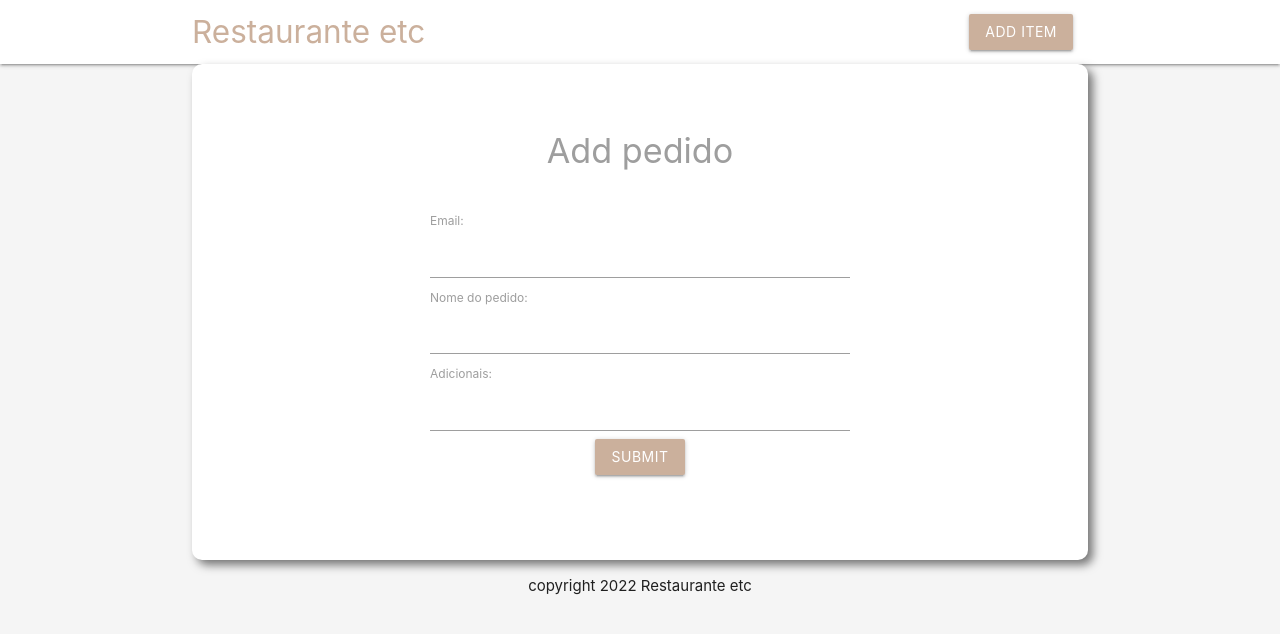
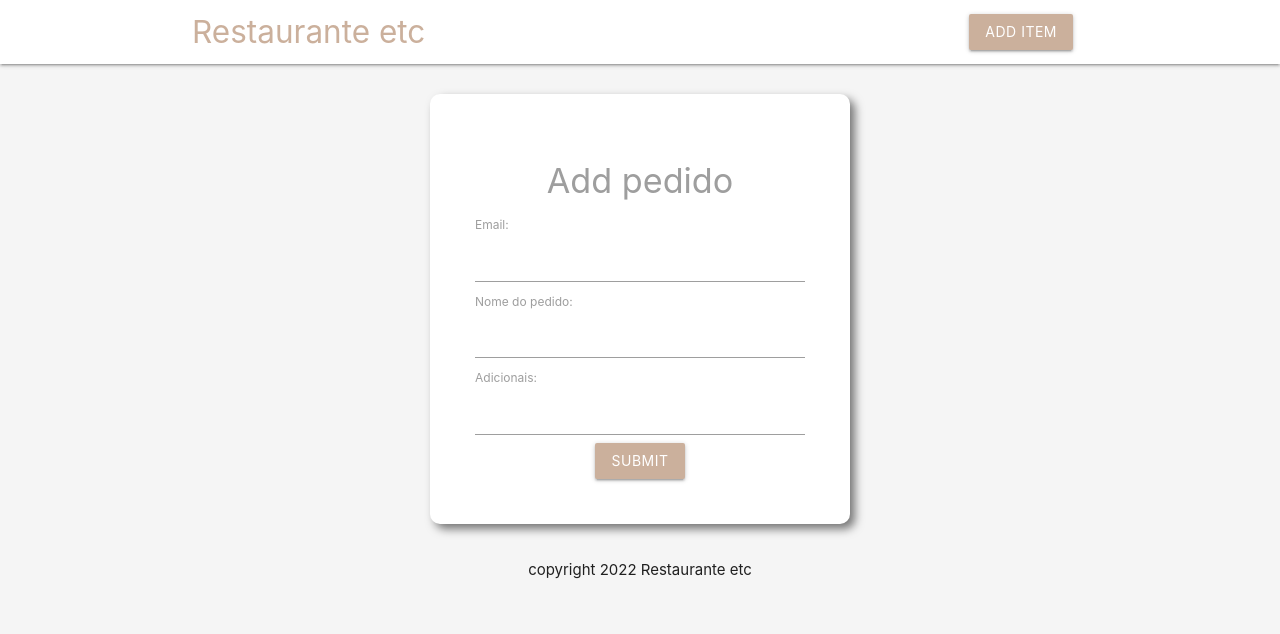
Before and after one commit to inacio88/projeto-desenvolvimento-web, a PHP site: page /add.php in a window 1280 px wide. Shown: the top 634 px of the page. Run offline with PHP 8.4, Linux system fonts and the light colour scheme.

```diff
--- a/add.php
+++ b/add.php
@@ -91,8 +91,8 @@
 
     <?php include('templates/header.php'); ?>
 
-
-    <section class="container grey-text">
+    <div class="container detalhe">
+        <section class="grey-text detalhe">
             <h4 class="center">Add pedido</h4>
             <form action="add.php" method="POST" class="white">
                 <label> Email: </label>
@@ -112,6 +112,7 @@
                 </div>
             </form>
         </section>
+    </div>
 
     <?php include('templates/footer.php'); ?>
 
--- a/templates/header.php
+++ b/templates/header.php
@@ -12,10 +12,11 @@
         .brand-text{
             color: #cbb09c !important;
         }
-        form{
+        div.detalhe{
             max-width: 460px;
-            margin: 20px auto;
+            display: flex;
             padding: 20px;
+            justify-content: center;
         }
         .pizza{
             width: 100px;
@@ -25,17 +26,21 @@
             top: -30px;
         }
         .box{
-            display: flex;
-            justify-content: center;
+            display: inline-flex;
+            gap: 10px;
+            margin-top: 10px;
         }
-        section{
+        section.detalhe{
             background: white;
             border-radius: 10px;
             padding: 45px;
             width: 700px;
-            margin: auto;
+            /* margin: auto; */
             box-shadow: 5px 5px 10px rgba(0, 0, 0, 0.525);
 
+        }
+        .container > section{
+            margin-top: 10px;
         }
     </style>
 
```
Also changed, not shown: details.php (+22 -18 lines). Lines whose indentation alone changed are shown as unchanged.
